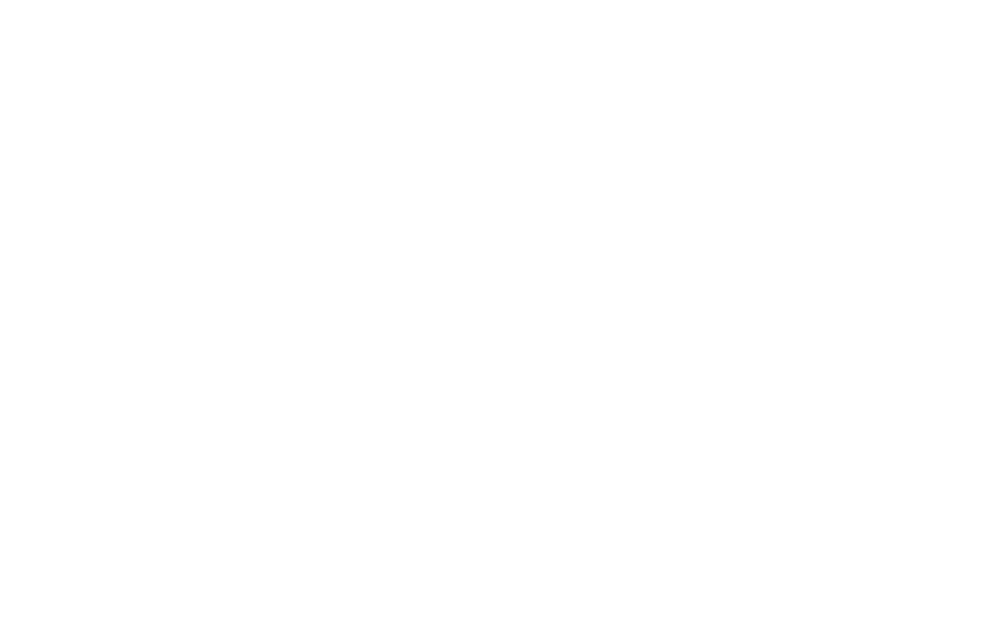
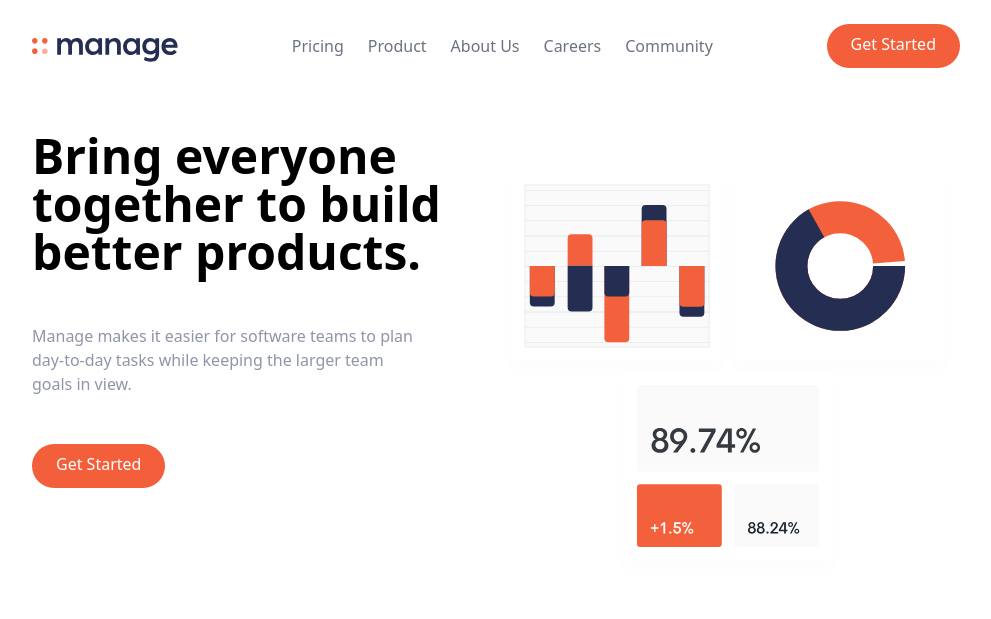
Before and after one commit to alizwarraich/tailwind-manage-landing-page, a website: page index.html in a window 1280 px wide. Shown: the whole page, without its empty margins (144-1135 px from the left). Drawn offline with Linux system fonts and the light colour scheme.

Commit message:
Added Header & Hero

```diff
--- a/index.html
+++ b/index.html
@@ -16,10 +16,48 @@
         <div class="flex items-center justify-between">
             <!-- Logo -->
             <div class="pt-2">
-                <img />
+                <img src="img/logo.svg" alt="Logo" />
+            </div>
+            <!-- Menu Items -->
+            <div class="hidden md:flex space-x-6">
+                <a href="#" class="text-gray-500 hover:text-gray-900">Pricing</a>
+                <a href="#" class="text-gray-500 hover:text-gray-900">Product</a>
+                <a href="#" class="text-gray-500 hover:text-gray-900">About Us</a>
+                <a href="#" class="text-gray-500 hover:text-gray-900">Careers</a>
+                <a href="#" class="text-gray-500 hover:text-gray-900">Community</a>
+            </div>
+            <!-- Button -->
+            <a href="#"
+                class="hidden md:block p-3 px-6 pt-2 text-white bg-brightRed rounded-full baseline hover:bg-brightRedLight">
+                Get Started
+            </a>
+        </div>
+    </nav>
+    <!-- Hero Section -->
+    <section id="hero">
+        <!-- Flex Container -->
+        <div class="container flex flex-col-reverse md:flex-row items-center px-6 mx-auto mt-10 space-y-0 md:space-y-0">
+            <!-- Left Item -->
+            <div class="flex flex-col mb-32 space-y-12 md:w-1/2">
+                <h1 class="max-w-md text-4xl font-bold text-center md:text-5xl md:text-left">
+                    Bring everyone together to build better products.</h1>
+                <p class="max-w-sm text-center text-darkGrayishBlue md:text-left">
+                    Manage makes it easier for software teams to plan day-to-day tasks while keeping the larger team
+                    goals in view.
+                </p>
+                <div class="flex justify-center md:justify-start">
+                    <a href="#"
+                        class="p-3 px-6 pt-2 text-white bg-brightRed rounded-full baseline hover:bg-brightRedLight">
+                        Get Started
+                    </a>
+                </div>
+            </div>
+            <!-- Image -->
+            <div class="md:w-1/2">
+                <img src="img/illustration-intro.svg" alt="Intro" />
             </div>
         </div>
-    </nav>
+    </section>
 </body>
 
 </html>
```
Also changed, not shown: css/main.css.
